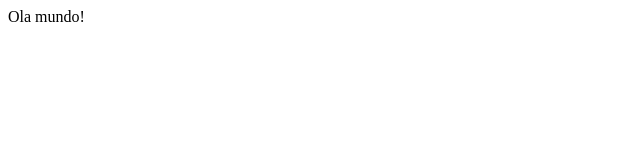
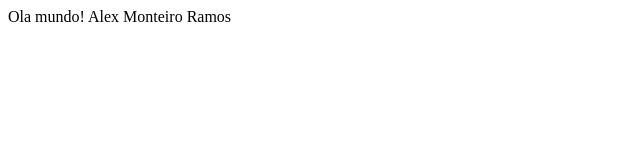
Before and after one commit to 415108633/Aula2409, a plain HTML site: page index.html in a window 1280 px wide. Shown: the whole page, without its empty margins (0-640 px from the left). Drawn offline with Linux system fonts and the light colour scheme.

Commit message:
Alteração cadastro - Inclusão nome
alteração cadastro - inclusão nome

```diff
--- a/index.html
+++ b/index.html
@@ -6,5 +6,6 @@
 </head>
 <body>
 Ola mundo!
+  Alex Monteiro Ramos
 </body>
 </html>
```
